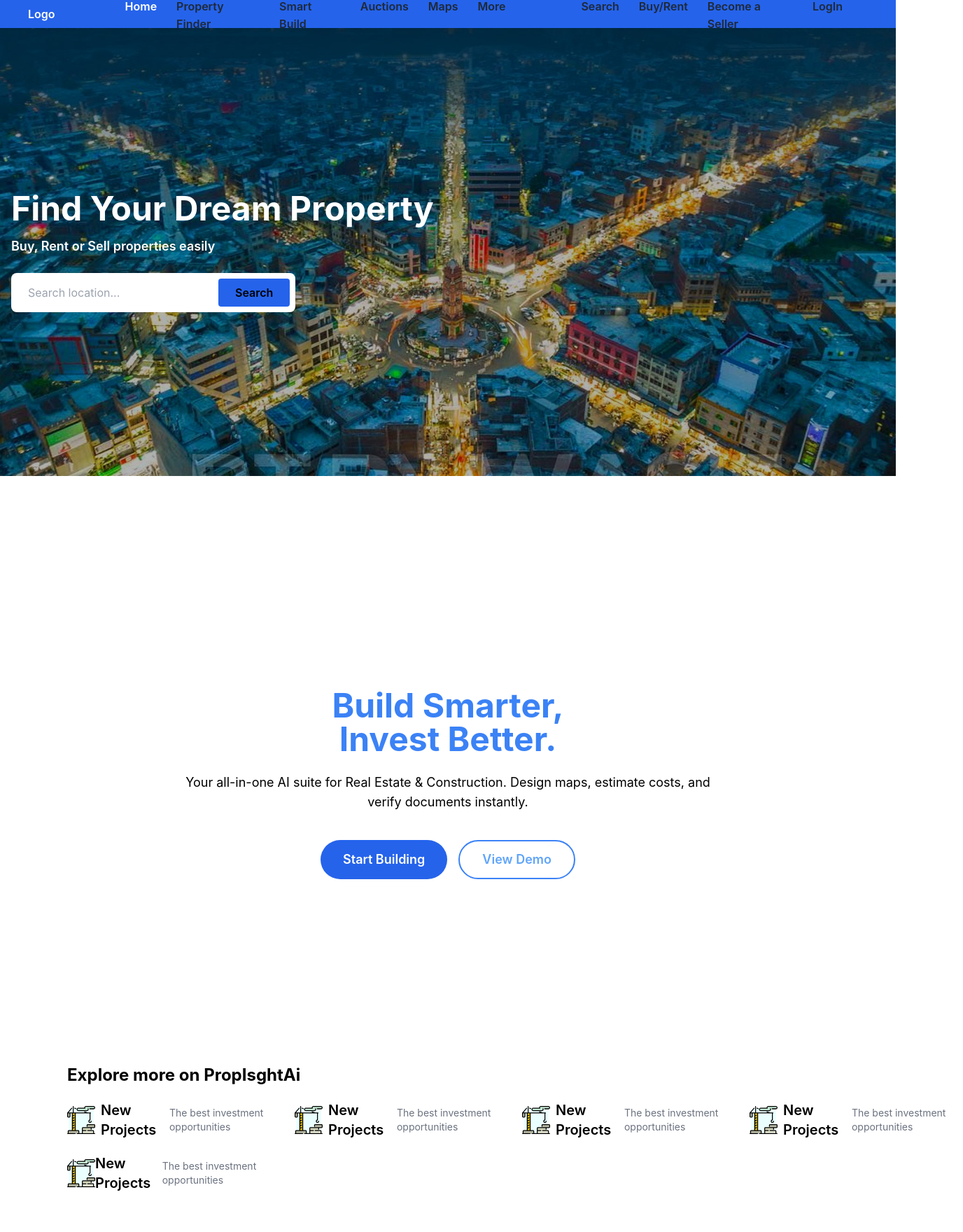
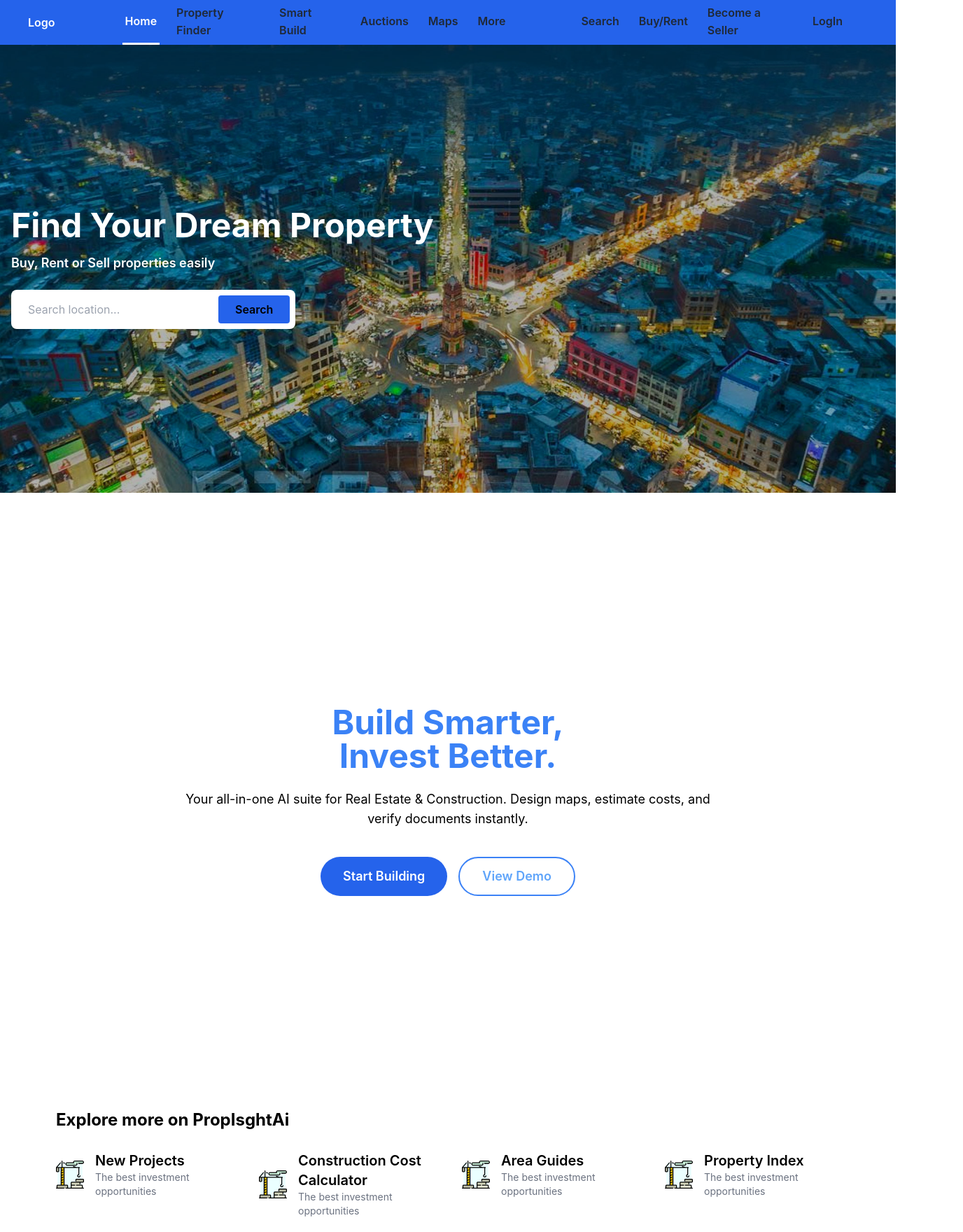
Before and after one commit to Saad-ullah33/FYP-26, a React (Vite) app: page / in a window 1280 px wide. Shown: the top 1760 px of the page at 70% size, 1376 px wide, since content can reach past the window. Built offline with nearby package versions, Linux system fonts and the light colour scheme.

Commit message:
changes to explore and navbar

```diff
--- a/package.json
+++ b/package.json
@@ -12,7 +12,7 @@
   "dependencies": {
     "@mantine/carousel": "^8.3.12",
     "@mantine/core": "^8.3.12",
-    "@mantine/hooks": "^8.3.10",
+    "@mantine/hooks": "^8.3.12",
     "@mantine/modals": "^8.3.10",
     "@mantine/notifications": "^8.3.10",
     "@tabler/icons-react": "^3.36.0",
--- a/src/LandingPages/Explore.jsx
+++ b/src/LandingPages/Explore.jsx
@@ -3,59 +3,79 @@ import craneIcon from '../assets/images/crane.svg';
 
 const Explore = () => {
     return (
-        <div className='grid relative left-[6rem] '>
-            <div className='text-2xl font-bold mb-5'>Explore more on PropIsghtAi</div>
+        // Fixed: Used padding (p-10) instead of relative positioning to prevent overflow
+        <div className='p-10 px-20'>
+            <div className='text-2xl font-bold mb-7'>Explore more on PropIsghtAi</div>
 
-            <div className='grid grid-cols-4 gap-5'>
-                <li className='text-xl font-semibold list-none'>
-                    <div className="flex items-center gap-2">
+            {/* Fixed: Added responsive breakpoints so cards don't squash on small screens */}
+            <div className='grid grid-cols-1 md:grid-cols-2 lg:grid-cols-4 gap-10'>
+
+                {/* CARD 1 */}
+                <li className='list-none'>
+                    <div className="flex items-center gap-4">
                         <img className="w-10 h-10 object-contain" src={craneIcon} alt="Crane" />
+                        <div className='flex flex-col items-start'>
                             <span className="text-xl font-semibold">New Projects</span>
                             <div className='font-normal text-sm text-gray-500'>
                                 The best investment opportunities
                             </div>
                         </div>
+                    </div>
                 </li>
 
-                <li className='text-xl font-semibold list-none'>
-                    <div className="flex items-center gap-2">
+                {/* CARD 2 */}
+                <li className='list-none'>
+                    <div className="flex items-center gap-4">
                         <img className="w-10 h-10 object-contain" src={craneIcon} alt="Crane" />
-                        <span className="text-xl font-semibold">New Projects</span>
+                        <div className='flex flex-col items-start'>
+                            <span className="text-xl font-semibold">Construction Cost Calculator</span>
                             <div className='font-normal text-sm text-gray-500'>
                                 The best investment opportunities
                             </div>
                         </div>
+                    </div>
                 </li>
 
-                <li className='text-xl font-semibold list-none'>
-                    <div className="flex items-center gap-2">
+                {/* CARD 3 */}
+                <li className='list-none'>
+                    <div className="flex items-center gap-4">
                         <img className="w-10 h-10 object-contain" src={craneIcon} alt="Crane" />
-                        <span className="text-xl font-semibold">New Projects</span>
+                        <div className='flex flex-col items-start'>
+                            <span className="text-xl font-semibold">Area Guides</span>
                             <div className='font-normal text-sm text-gray-500'>
                                 The best investment opportunities
                             </div>
                         </div>
+                    </div>
                 </li>
 
-                <li className='text-xl font-semibold list-none'>
-                    <div className="flex items-center gap-2">
+                {/* CARD 4 */}
+                <li className='list-none'>
+                    <div className="flex items-center gap-4">
                         <img className="w-10 h-10 object-contain" src={craneIcon} alt="Crane" />
-                        <span className="text-xl font-semibold">New Projects</span>
+                        <div className='flex flex-col items-start'>
+                            <span className="text-xl font-semibold">Property Index</span>
                             <div className='font-normal text-sm text-gray-500'>
                                 The best investment opportunities
                             </div>
                         </div>
+                    </div>
                 </li>
 
-                <li className='text-xl font-semibold list-none'>
-                    <div className="flex items-center gap-">
+                {/* CARD 5 */}
+                <li className='list-none'>
+                    {/* Fixed: The typo 'gap-' is now 'gap-2' */}
+                    <div className="flex items-center gap-4">
                         <img className="w-10 h-10 object-contain" src={craneIcon} alt="Crane" />
-                        <span className="text-xl font-semibold">New Projects</span>
+                        <div className='flex flex-col items-start'>
+                            <span className="text-xl font-semibold">Plot Finder</span>
                             <div className='font-normal text-sm text-gray-500'>
                                 The best investment opportunities
                             </div>
                         </div>
+                    </div>
                 </li>
+
             </div>
         </div>
     )
--- a/src/Pages/HomePage.jsx
+++ b/src/Pages/HomePage.jsx
@@ -12,9 +12,9 @@ const HomePage = () => {
         <BuildSmart/>
 
         <Explore/>
+        <Projects/>
         <Blog/>
 
-        <Projects/>
     </div>
   )
 }
--- a/src/components/Header/Header.jsx
+++ b/src/components/Header/Header.jsx
@@ -2,7 +2,7 @@ import React from 'react'
 import Navbar from './Navbar';
 const Header = () => {
   return (
-    <div className='bg-blue-600 flex justify-between items-center px-10 h-10 text-white font-semibold'>
+    <div className='bg-blue-600 flex justify-between items-center px-10 h-[8vh] text-white font-semibold'>
       <div className="logo flex items-center ">Logo</div>
       {Navbar()}
     </div>
--- a/src/components/Header/Navbar.jsx
+++ b/src/components/Header/Navbar.jsx
@@ -14,42 +14,60 @@ const Navbar = () => {
     { name: "Become a Seller", url: "/become-seller" },
     { name: "LogIn", url: "/login" },
   ];
+
   const leftLinks = urls.slice(0, 6);
   const rightLinks = urls.slice(6);
+  const location = useLocation();
 
-   const location = useLocation();
   return (
     <div className="flex justify-between h-full gap-5 text-mine-shaft-300 items-center px-6">
 
       {/* LEFT LINKS */}
-      <div className="flex gap-5 mx-9 px-9">
-        {leftLinks.map((link, index) => (
-          <Link key={index}
+      <div className="flex gap-5 mx-9 px-9 h-full">
+        {leftLinks.map((link, index) => {
+          const isActive = location.pathname === link.url;
+          return (
+            <Link key={index} to={link.url}
               className={`
-  border-t-[3px] h-full flex items-center px-1
-  ${location.pathname === link.url
-    ? "border-white text-white"
-    : "border-transparent text-gray-800"}
+                relative h-full flex items-center px-1 border-b-[3px]
+                ${isActive ? "border-white text-white" : "border-transparent text-gray-800"}
               `}
- to={link.url}>
+            >
               {link.name}
+
+              {/* THE PULSE DOT: Only shows if active */}
+              {isActive && (
+                <div className="absolute bottom-[-10px] left-0 w-full flex justify-center">
+                  <div className="h-2 w-2 bg-white rounded-full animate-ping"></div>
+                </div>
+              )}
             </Link>
-        ))}
+          )
+        })}
       </div>
 
       {/* RIGHT LINKS */}
-      <div className="flex gap-5 mx-2">
-        {rightLinks.map((link, index) => (
-          <Link key={index}
+      <div className="flex gap-5 mx-2 h-full">
+        {rightLinks.map((link, index) => {
+          const isActive = location.pathname === link.url;
+          return (
+            <Link key={index} to={link.url}
               className={`
-  border-t-[3px] h-full flex items-center px-1
-  ${location.pathname === link.url
-    ? "border-white text-white"
-    : "border-transparent text-gray-800"}
-`} to={link.url}>
+                relative h-full flex items-center px-1 border-b-[3px]
+                ${isActive ? "border-white text-white" : "border-transparent text-gray-800"}
+              `}
+            >
               {link.name}
+
+              {/* THE PULSE DOT: Only shows if active */}
+              {isActive && (
+                <div className="absolute bottom-[-10px] left-0 w-full flex justify-center">
+                  <div className="h-2 w-2 bg-white rounded-full animate-ping"></div>
+                </div>
+              )}
             </Link>
-        ))}
+          )
+        })}
       </div>
 
     </div>
```
Also changed, not shown: 1 other file (tests, documents, lock files or other folders). Lines whose indentation alone changed are shown as unchanged.
